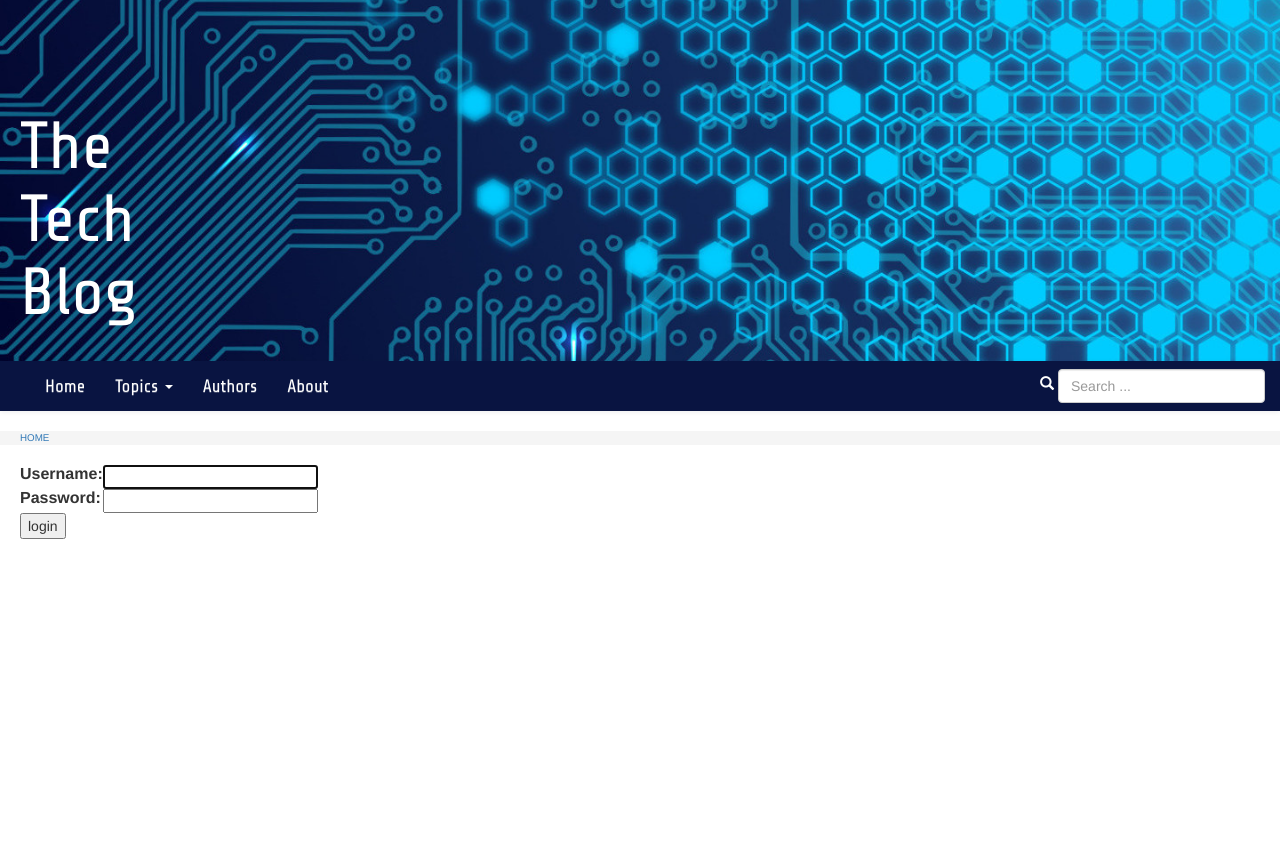
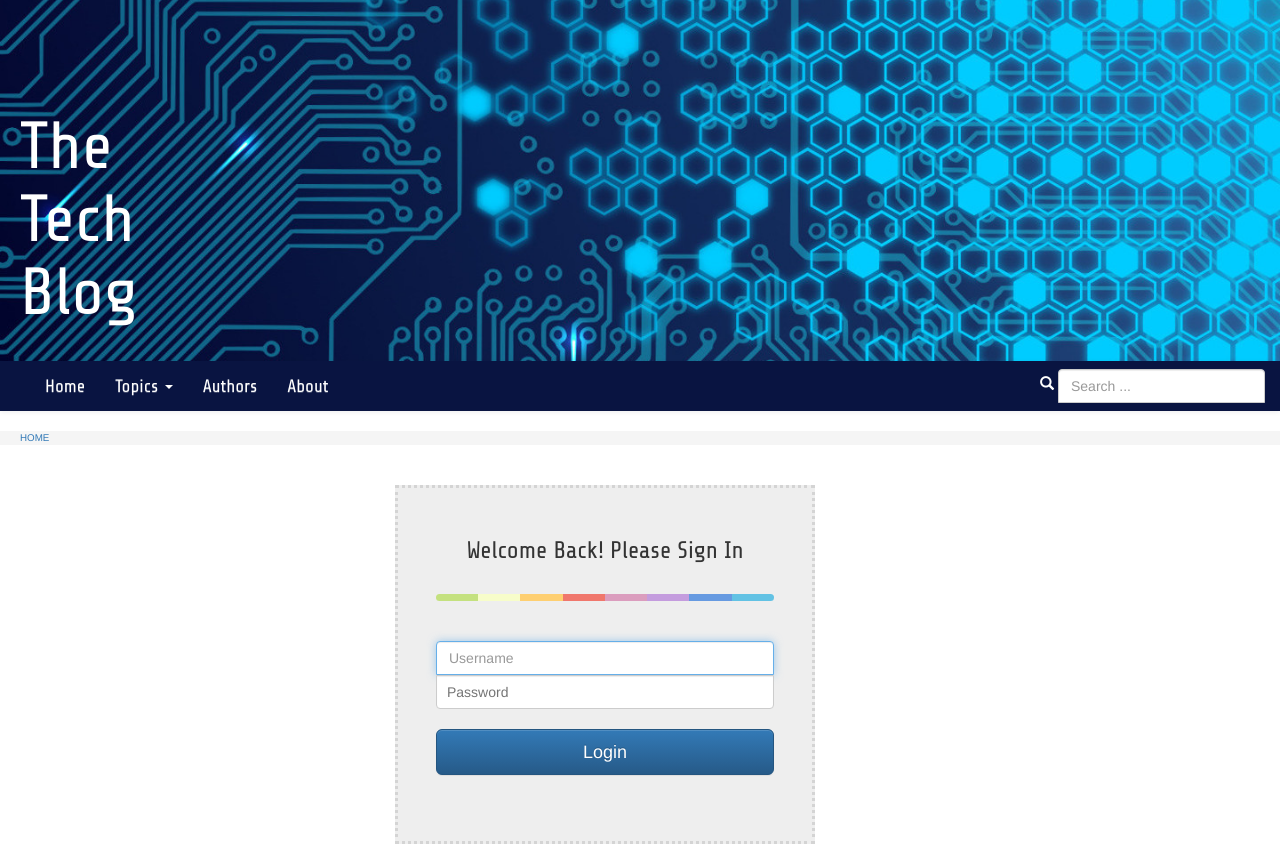
Before and after one commit to DevopediaOrg/django-basic, a Django app: page /accounts/login/ in a window 1280 px wide. Shown: the part 45-909 px from the top of the page. Before the commit the page ends 584 px from the top, so only its background shows below. Run offline with Django 3.2, Linux system fonts and the light colour scheme; some libraries are stand-ins or nearby versions.

Commit message:
Login form updated with CSS.

```diff
--- /dev/null
+++ b/blog/static/css/login.css
@@ -0,0 +1,64 @@
+.login-wrapper {
+  margin-top: 20px;
+  margin-bottom: 20px;
+}
+
+.form-signin {
+  max-width: 420px;
+  padding: 30px 38px 66px;
+  margin: 0 auto;
+  background-color: #eee;
+  border: 3px dotted rgba(0,0,0,0.1);
+}
+
+.form-signin-heading {
+  text-align:center;
+  margin-bottom: 30px;
+}
+
+.login-form-control {
+}
+.login-form-control {
+  position: relative;
+  font-size: 16px;
+  height: auto;
+  padding: 10px;
+  display: block;
+  width: 100%;
+  height: 34px;
+  font-size: 14px;
+  line-height: 1.42857143;
+  color: #555;
+  background-color: #fff;
+  background-image: none;
+  border: 1px solid #ccc;
+  border-radius: 4px;
+  -webkit-box-shadow: inset 0 1px 1px rgba(0,0,0,.075);
+  box-shadow: inset 0 1px 1px rgba(0,0,0,.075);
+  -webkit-transition: border-color ease-in-out .15s,-webkit-box-shadow ease-in-out .15s;
+  -o-transition: border-color ease-in-out .15s,box-shadow ease-in-out .15s;
+  transition: border-color ease-in-out .15s,box-shadow ease-in-out .15s;
+}
+
+input[type="text"] {
+  margin-bottom: 0px;
+  border-bottom-left-radius: 0;
+  border-bottom-right-radius: 0;
+}
+
+input[type="password"] {
+  margin-bottom: 20px;
+  border-top-left-radius: 0;
+  border-top-right-radius: 0;
+}
+
+.colorgraph {
+  height: 7px;
+  border-top: 0;
+  background: #c4e17f;
+  border-radius: 5px;
+  background-image: -webkit-linear-gradient(left, #c4e17f, #c4e17f 12.5%, #f7fdca 12.5%, #f7fdca 25%, #fecf71 25%, #fecf71 37.5%, #f0776c 37.5%, #f0776c 50%, #db9dbe 50%, #db9dbe 62.5%, #c49cde 62.5%, #c49cde 75%, #669ae1 75%, #669ae1 87.5%, #62c2e4 87.5%, #62c2e4);
+  background-image: -moz-linear-gradient(left, #c4e17f, #c4e17f 12.5%, #f7fdca 12.5%, #f7fdca 25%, #fecf71 25%, #fecf71 37.5%, #f0776c 37.5%, #f0776c 50%, #db9dbe 50%, #db9dbe 62.5%, #c49cde 62.5%, #c49cde 75%, #669ae1 75%, #669ae1 87.5%, #62c2e4 87.5%, #62c2e4);
+  background-image: -o-linear-gradient(left, #c4e17f, #c4e17f 12.5%, #f7fdca 12.5%, #f7fdca 25%, #fecf71 25%, #fecf71 37.5%, #f0776c 37.5%, #f0776c 50%, #db9dbe 50%, #db9dbe 62.5%, #c49cde 62.5%, #c49cde 75%, #669ae1 75%, #669ae1 87.5%, #62c2e4 87.5%, #62c2e4);
+  background-image: linear-gradient(to right, #c4e17f, #c4e17f 12.5%, #f7fdca 12.5%, #f7fdca 25%, #fecf71 25%, #fecf71 37.5%, #f0776c 37.5%, #f0776c 50%, #db9dbe 50%, #db9dbe 62.5%, #c49cde 62.5%, #c49cde 75%, #669ae1 75%, #669ae1 87.5%, #62c2e4 87.5%, #62c2e4);
+}
--- a/blog/templates/blog/base.html
+++ b/blog/templates/blog/base.html
@@ -7,6 +7,7 @@
         <link rel="stylesheet" href="https://maxcdn.bootstrapcdn.com/font-awesome/4.4.0/css/font-awesome.min.css">
         <link rel="stylesheet" href="http://fonts.googleapis.com/css?family=Share Tech&subset=latin,latin-ext" type="text/css">
         <link rel="stylesheet" href="{% static "css/blog.css" %}">
+        <link rel="stylesheet" href="{% static "css/login.css" %}">
         <link rel="stylesheet" href="{% static "css/menu.css" %}">
     </head>
     <body>
--- a/blog/templates/registration/login.html
+++ b/blog/templates/registration/login.html
@@ -3,24 +3,24 @@
 {% block content %}
 
 {% if form.errors %}
-<p>Your username and password didn't match. Please try again.</p>
+<div class="alert alert-danger" role="alert">
+    <span class="glyphicon glyphicon-exclamation-sign" aria-hidden="true"></span>
+    <span class="sr-only">Error:</span>
+    Your username and password didn't match. Please try again.
+</div>
 {% endif %}
 
-<form method="post" action="{% url 'django.contrib.auth.views.login' %}">
-{% csrf_token %}
-<table>
-<tr>
-    <td>{{ form.username.label_tag }}</td>
-    <td>{{ form.username }}</td>
-</tr>
-<tr>
-    <td>{{ form.password.label_tag }}</td>
-    <td>{{ form.password }}</td>
-</tr>
-</table>
-
-<input type="submit" value="login" />
-<input type="hidden" name="next" value="{{ next }}" />
-</form>
-
+<div class = "container">
+    <div class="login-wrapper">
+        <form action="{% url 'django.contrib.auth.views.login' %}" method="post" name="Login_Form" class="form-signin">
+            {% csrf_token %}
+            <h3 class="form-signin-heading">Welcome Back! Please Sign In</h3>
+            <hr class="colorgraph"><br>
+            <input type="text" class="form-control" maxlength="254" name="username" placeholder="Username" required="" autofocus="" />
+            <input type="password" class="login-form-control" name="password" placeholder="Password" required="" />
+            <button class="btn btn-lg btn-primary btn-block"  name="Submit" value="Login" type="Submit">Login</button>
+            <input type="hidden" name="next" value="{{ next }}" />
+        </form>
+    </div>
+</div>
 {% endblock %}
```
